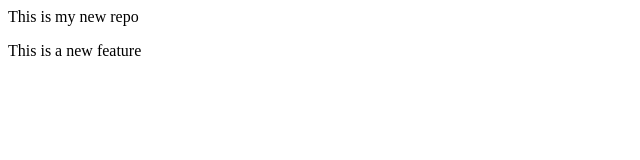
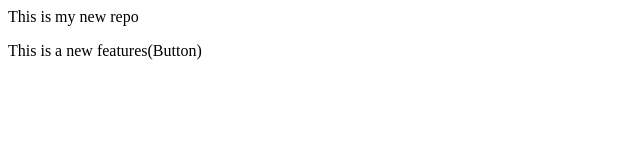
Before and after one commit to Aqil-Ahmad/localrepo, a plain HTML site: page index.html in a window 1280 px wide. Shown: the full height of the page, 0-640 px from the left. Drawn offline with Linux system fonts and the light colour scheme.

```diff
--- a/index.html
+++ b/index.html
@@ -1,2 +1,2 @@
 <p>This is my new repo</p>
-<p>This is a new feature</p>
+<p>This is a new features(Button)</p>
```
